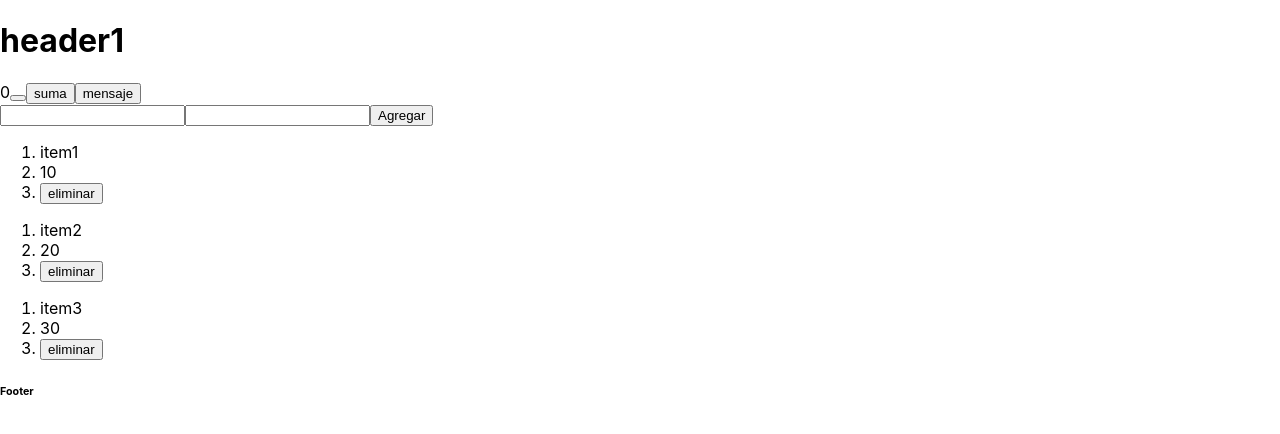
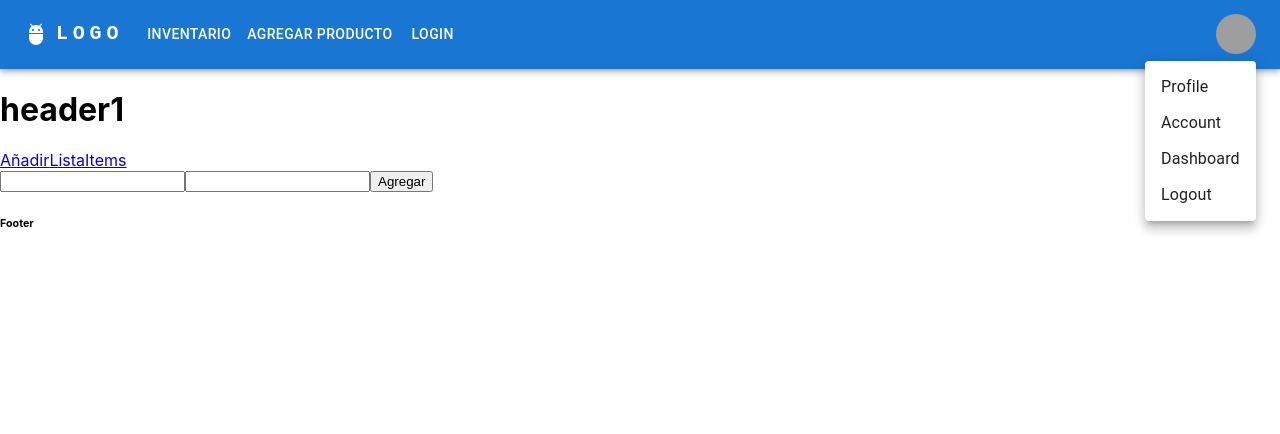
Before and after one commit to Peltre/ReactP2, a React (Create React App) app: page /add in a window 1280 px wide. Both pictures are taken after a click on the button "Open settings". Shown: the top 434 px of the page. Built offline with nearby package versions, Linux system fonts and the light colour scheme; grey boxes are pictures that could not be loaded.

Commit message:
Login & NavBar

```diff
--- a/package.json
+++ b/package.json
@@ -3,6 +3,11 @@
   "version": "0.1.0",
   "private": true,
   "dependencies": {
+    "@emotion/react": "^11.14.0",
+    "@emotion/styled": "^11.14.0",
+    "@mui/icons-material": "^6.4.4",
+    "@mui/material": "^6.4.4",
+    "@toolpad/core": "^0.12.0",
     "cra-template": "1.2.0",
     "react": "^19.0.0",
     "react-dom": "^19.0.0",
--- a/src/App.js
+++ b/src/App.js
@@ -6,6 +6,9 @@
 import Button from "./components/Button"
 import List from "./components/List"
 import Add from "./components/Add"
+import { BrowserRouter, Route, Routes } from 'react-router-dom';
+import ResponsiveAppBar from './components/ResponsiveAppBar';
+import CredentialsSignInPage from "./components/Login";
 
 function App() {
   const [items, setItems] = useState([
@@ -16,7 +19,7 @@
 
   const [count, setCount] = useState(0);
 
-  const nombre = "andre";
+  const nombre = "Peter";
   const elemento = <h2> hola, {nombre}</h2>;
 
   const sum = () => {
@@ -37,14 +40,23 @@
 
   return (
     <div>
-	<Header/>
-	{count}
-	<Button/>
-	<Button name = "suma" click={sum}/>
-	<Button name = "mensaje" click={() => alert("hola")}/>
-	<Add add={add}/>
-	<List items={items} ondelete={del}/>
-	<Footer/>
+      <BrowserRouter>
+      <ResponsiveAppBar/>
+        <Header />
+        <Routes>
+          <Route path="/login" element={<CredentialsSignInPage />}/>
+          <Route path="/add" element={<Add add={add}/>}/>
+          <Route path="/items" element={<List items={items} ondelete={del}/>}/>
+
+        </Routes>
+        <Footer/>
+      </BrowserRouter>
+      {/* {count}
+      <Button name = "suma" click={sum}/>
+      <Button name = "mensaje" click={() => alert("hola")}/>
+      <Add add={add}/> */}
+
+
     </div>
   );
 }
--- a/src/components/Add.jsx
+++ b/src/components/Add.jsx
@@ -1,7 +1,11 @@
 import React, {useState} from 'react'
 import Button from './Button'
+import { useNavigate } from 'react-router-dom';
+
+
 
 const Add = ({add}) => {
+	const navigate = useNavigate();
 	const [name, setName] = useState("");
 	const [price, setPrice] = useState("");
 
@@ -14,6 +18,7 @@
 		add({name: name, price: price}); // you send an object, js use {} to make object
 		setName("");
 		setPrice("");
+		navigate("/items");
 	};
 	return (
 	  <form onSubmit={onsubmit}>
--- a/src/components/Header.jsx
+++ b/src/components/Header.jsx
@@ -1,11 +1,14 @@
 import React from 'react'
+import { Link } from 'react-router-dom'
 
 const Header = () => {
 	return (
 		<div>
 			<h1>header1</h1>
+			<Link to="/add">Añadir</Link>
+			<Link to="/items">ListaItems</Link>
 		</div>
-	)
-}
+	);
+};
 
 export default Header
--- /dev/null
+++ b/src/components/Login.jsx
@@ -0,0 +1,35 @@
+import * as React from 'react';
+import { AppProvider } from '@toolpad/core/AppProvider';
+import { SignInPage } from '@toolpad/core/SignInPage';
+import { useTheme } from '@mui/material/styles';
+
+// preview-start
+const providers = [{ id: 'credentials', name: 'Email and Password' }];
+// preview-end
+
+const signIn = async (provider, formData) => {
+  const promise = new Promise((resolve) => {
+    setTimeout(() => {
+      alert(
+        `Signing in with "${provider.name}" and credentials: ${formData.get('email')}, ${formData.get('password')}`,
+      );
+      resolve();
+    }, 300);
+  });
+  return promise;
+};
+
+export default function CredentialsSignInPage() {
+  const theme = useTheme();
+  return (
+    // preview-start
+    <AppProvider theme={theme}>
+      <SignInPage
+        signIn={signIn}
+        providers={providers}
+        slotProps={{ emailField: { autoFocus: false } }}
+      />
+    </AppProvider>
+    // preview-end
+  );
+}
--- /dev/null
+++ b/src/components/ResponsiveAppBar.jsx
@@ -0,0 +1,173 @@
+import * as React from 'react';
+import AppBar from '@mui/material/AppBar';
+import Box from '@mui/material/Box';
+import Toolbar from '@mui/material/Toolbar';
+import IconButton from '@mui/material/IconButton';
+import Typography from '@mui/material/Typography';
+import Menu from '@mui/material/Menu';
+import MenuIcon from '@mui/icons-material/Menu';
+import Container from '@mui/material/Container';
+import Avatar from '@mui/material/Avatar';
+import Button from '@mui/material/Button';
+import Tooltip from '@mui/material/Tooltip';
+import MenuItem from '@mui/material/MenuItem';
+import AdbIcon from '@mui/icons-material/Adb';
+import { useNavigate } from 'react-router-dom';
+
+const pages = ['Inventario', 'Agregar Producto', 'Login'];
+const settings = ['Profile', 'Account', 'Dashboard', 'Logout'];
+
+function ResponsiveAppBar() {
+    const navigate = useNavigate();
+  const [anchorElNav, setAnchorElNav] = React.useState(null);
+  const [anchorElUser, setAnchorElUser] = React.useState(null);
+
+  const handleOpenNavMenu = (event) => {
+    setAnchorElNav(event.currentTarget);
+  };
+  const handleOpenUserMenu = (event) => {
+    setAnchorElUser(event.currentTarget);
+  };
+
+  const handleCloseNavMenu = (e) => {
+    setAnchorElNav(null);
+
+    if (e.target.textContent === pages[0]) {
+        navigate("/items")
+    }
+
+    else if (e.target.textContent === pages[1]) {
+        navigate("/add")
+    }
+
+    else if (e.target.textContent === pages[2]) {
+        navigate("/login")
+    }
+  };
+
+  const handleCloseUserMenu = () => {
+    setAnchorElUser(null);
+  };
+
+  return (
+    <AppBar position="static">
+      <Container maxWidth="xl">
+        <Toolbar disableGutters>
+          <AdbIcon sx={{ display: { xs: 'none', md: 'flex' }, mr: 1 }} />
+          <Typography
+            variant="h6"
+            noWrap
+            component="a"
+            href="#app-bar-with-responsive-menu"
+            sx={{
+              mr: 2,
+              display: { xs: 'none', md: 'flex' },
+              fontFamily: 'monospace',
+              fontWeight: 700,
+              letterSpacing: '.3rem',
+              color: 'inherit',
+              textDecoration: 'none',
+            }}
+          >
+            LOGO
+          </Typography>
+
+          <Box sx={{ flexGrow: 1, display: { xs: 'flex', md: 'none' } }}>
+            <IconButton
+              size="large"
+              aria-label="account of current user"
+              aria-controls="menu-appbar"
+              aria-haspopup="true"
+              onClick={handleOpenNavMenu}
+              color="inherit"
+            >
+              <MenuIcon />
+            </IconButton>
+            <Menu
+              id="menu-appbar"
+              anchorEl={anchorElNav}
+              anchorOrigin={{
+                vertical: 'bottom',
+                horizontal: 'left',
+              }}
+              keepMounted
+              transformOrigin={{
+                vertical: 'top',
+                horizontal: 'left',
+              }}
+              open={Boolean(anchorElNav)}
+              onClose={handleCloseNavMenu}
+              sx={{ display: { xs: 'block', md: 'none' } }}
+            >
+              {pages.map((page) => (
+                <MenuItem key={page} onClick={handleCloseNavMenu}>
+                  <Typography sx={{ textAlign: 'center' }}>{page}</Typography>
+                </MenuItem>
+              ))}
+            </Menu>
+          </Box>
+          <AdbIcon sx={{ display: { xs: 'flex', md: 'none' }, mr: 1 }} />
+          <Typography
+            variant="h5"
+            noWrap
+            component="a"
+            href="#app-bar-with-responsive-menu"
+            sx={{
+              mr: 2,
+              display: { xs: 'flex', md: 'none' },
+              flexGrow: 1,
+              fontFamily: 'monospace',
+              fontWeight: 700,
+              letterSpacing: '.3rem',
+              color: 'inherit',
+              textDecoration: 'none',
+            }}
+          >
+            LOGO
+          </Typography>
+          <Box sx={{ flexGrow: 1, display: { xs: 'none', md: 'flex' } }}>
+            {pages.map((page) => (
+              <Button
+                key={page}
+                onClick={handleCloseNavMenu}
+                sx={{ my: 2, color: 'white', display: 'block' }}
+              >
+                {page}
+              </Button>
+            ))}
+          </Box>
+          <Box sx={{ flexGrow: 0 }}>
+            <Tooltip title="Open settings">
+              <IconButton onClick={handleOpenUserMenu} sx={{ p: 0 }}>
+                <Avatar alt="Remy Sharp" src="/static/images/avatar/2.jpg" />
+              </IconButton>
+            </Tooltip>
+            <Menu
+              sx={{ mt: '45px' }}
+              id="menu-appbar"
+              anchorEl={anchorElUser}
+              anchorOrigin={{
+                vertical: 'top',
+                horizontal: 'right',
+              }}
+              keepMounted
+              transformOrigin={{
+                vertical: 'top',
+                horizontal: 'right',
+              }}
+              open={Boolean(anchorElUser)}
+              onClose={handleCloseUserMenu}
+            >
+              {settings.map((setting) => (
+                <MenuItem key={setting} onClick={handleCloseUserMenu}>
+                  <Typography sx={{ textAlign: 'center' }}>{setting}</Typography>
+                </MenuItem>
+              ))}
+            </Menu>
+          </Box>
+        </Toolbar>
+      </Container>
+    </AppBar>
+  );
+}
+export default ResponsiveAppBar;
```
Also changed, not shown: 1 other file (tests, documents, lock files or other folders).
